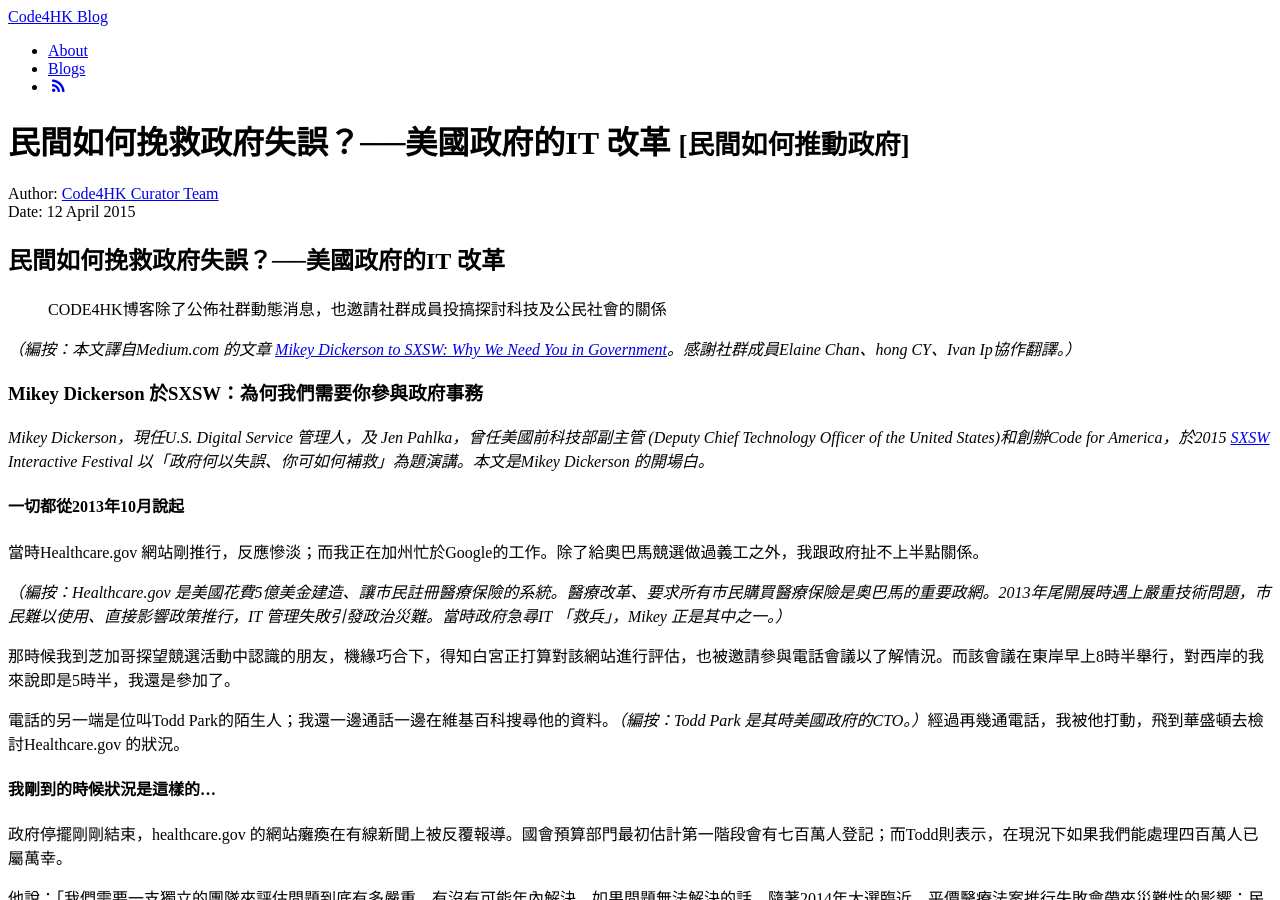
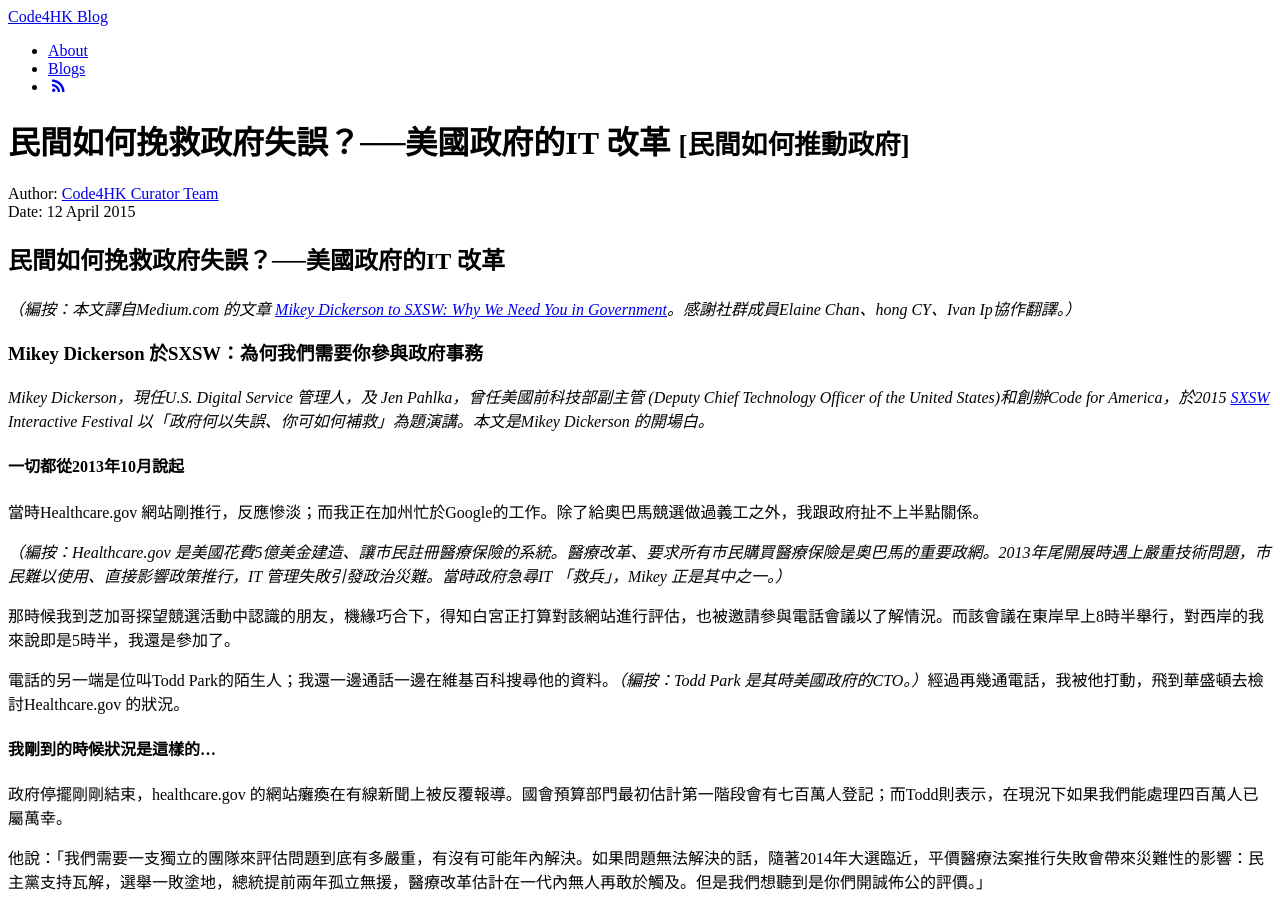
Before and after one commit to code4hk/code4hk.github.io, a Jekyll site: the page built from _posts/2015-04-12-Mikey-Dickerson-to-SXSW-Why-We-Need-You-in-Government.md, in a window 1280 px wide and 900 px high. Built offline with Jekyll 4.4.1, drawn with Linux system fonts in a browser that asks for light colours; Markdown is read by kramdown in place of the engine named in the settings; comment, search, counter and statistics services are not loaded; some of the changed text lies outside the part shown.

Commit message:
Update 2015-04-12-Mikey-Dickerson-to-SXSW-Why-We-Need-You-in-Government.md

```diff
--- a/_posts/2015-04-12-Mikey-Dickerson-to-SXSW-Why-We-Need-You-in-Government.md
+++ b/_posts/2015-04-12-Mikey-Dickerson-to-SXSW-Why-We-Need-You-in-Government.md
@@ -9,8 +9,6 @@ tags : [government, civic hacking, USA]
 ---
 
 ##民間如何挽救政府失誤？──美國政府的IT 改革
-
->CODE4HK博客除了公佈社群動態消息，也邀請社群成員投搞探討科技及公民社會的關係
 
 *（編按：本文譯自Medium.com 的文章 [Mikey Dickerson to SXSW: Why We Need You in Government](https://medium.com/@USDigitalService/mikey-dickerson-to-sxsw-why-we-need-you-in-government-f31dab3263a0)。感謝社群成員Elaine Chan、hong CY、Ivan Ip協作翻譯。）*
 
```
Also changed, not shown: other parts of _posts/2015-04-12-Mikey-Dickerson-to-SXSW-Why-We-Need-You-in-Government.md (+2 -0 lines).
